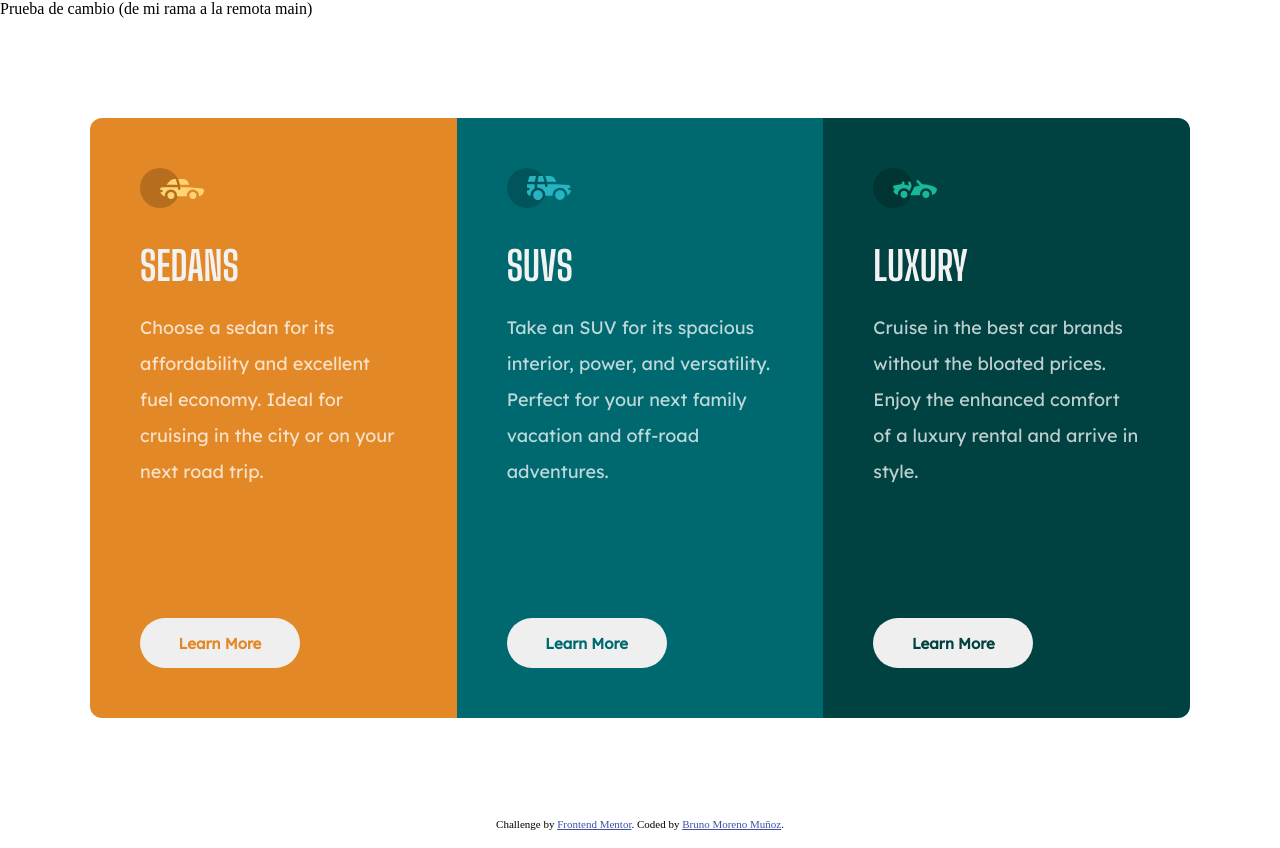
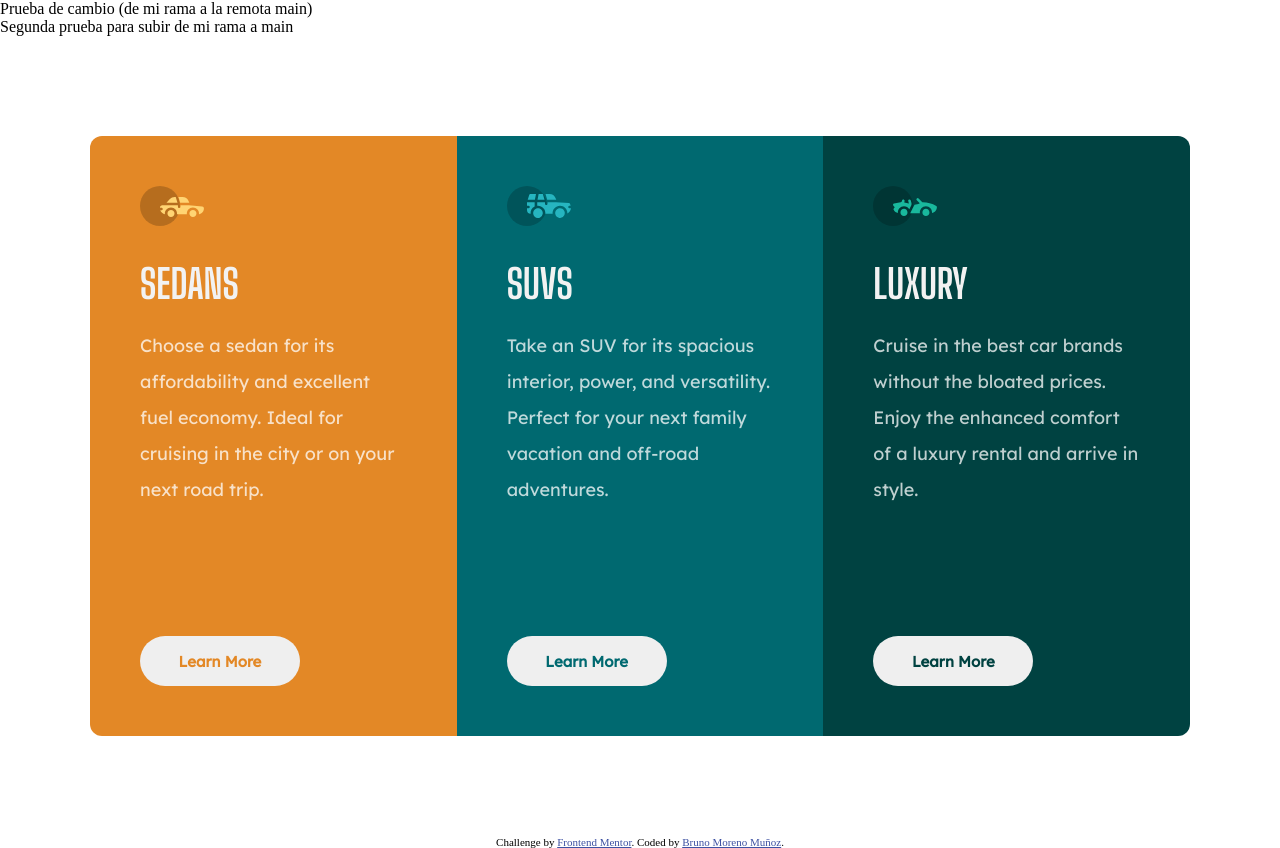
Before and after one commit to DromerJx/3-column-preview-card-component-main, a plain HTML site: page index.html in a window 1280 px wide. Drawn offline with Linux system fonts and the light colour scheme.

Commit message:
U/3columnas

```diff
--- a/index.html
+++ b/index.html
@@ -17,6 +17,8 @@
 <body>
   <div>
     <p>Prueba de cambio (de mi rama a la remota main)</p>
+    <!-- Prueba para subir cosas -->
+    <p>Segunda prueba para subir de mi rama a main</p>
   </div>
   <div class="visual">
     <div class="card">
```
